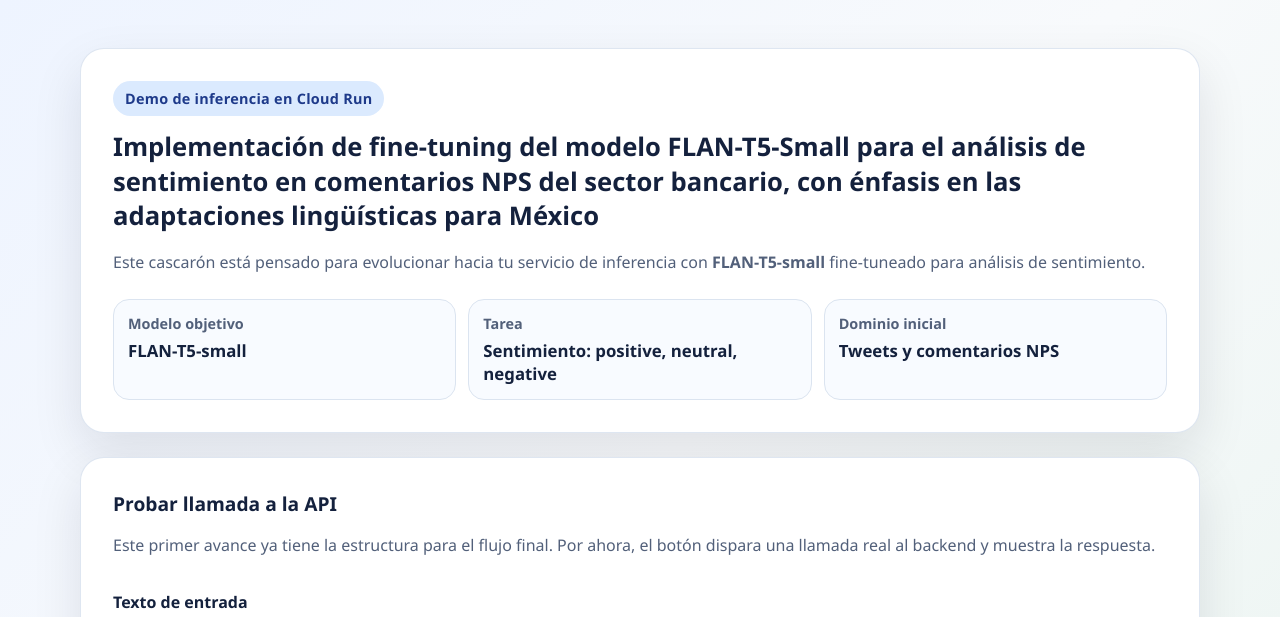
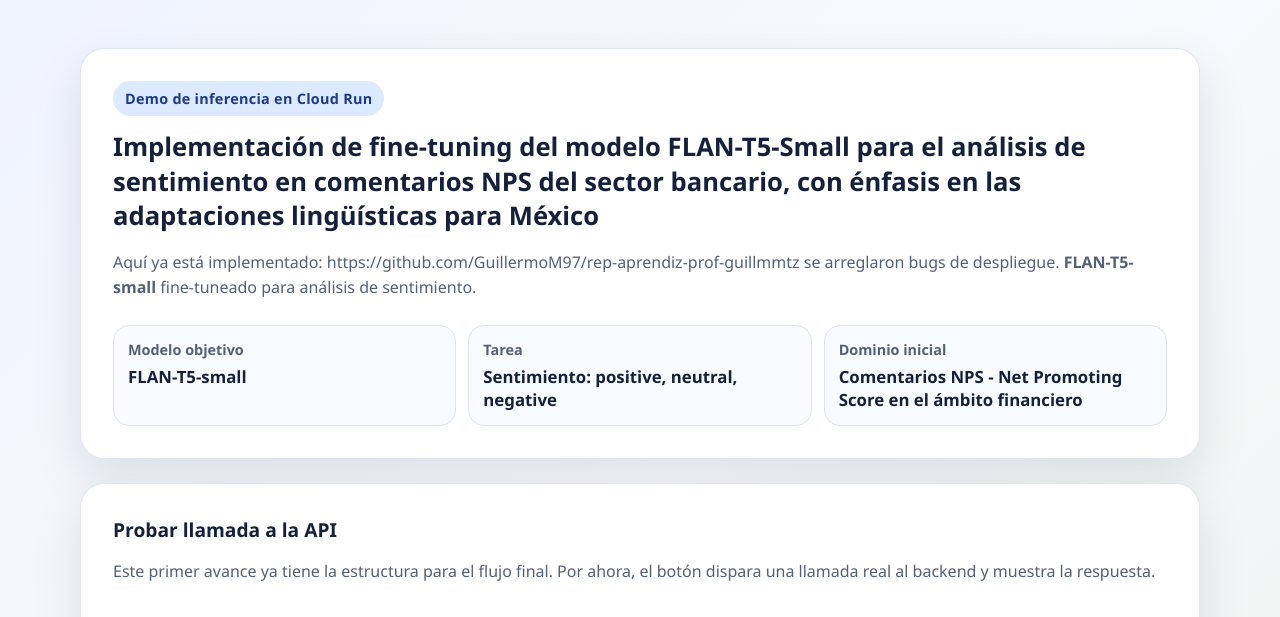
Before and after one commit to GuillermoM97/rep-aprendiz-prof-guillmmtz, a Flask app: page / in a window 1280 px wide. Shown: the top 617 px of the page. Run offline with Flask 3, Linux system fonts and the light colour scheme.

Commit message:
HTML editado

```diff
--- a/templates/index.html
+++ b/templates/index.html
@@ -211,7 +211,7 @@
         <span class="eyebrow">Demo de inferencia en Cloud Run</span>
         <h1>Implementación de fine-tuning del modelo FLAN-T5-Small para el análisis de sentimiento en comentarios NPS del sector bancario, con énfasis en las adaptaciones lingüísticas para México</h1>
         <p>
-          Este cascarón está pensado para evolucionar hacia tu servicio de inferencia con
+         Aquí ya está implementado: https://github.com/GuillermoM97/rep-aprendiz-prof-guillmmtz se arreglaron bugs de despliegue.
           <strong>FLAN-T5-small</strong> fine-tuneado para análisis de sentimiento.
         </p>
         <div class="summary">
@@ -225,7 +225,7 @@
           </div>
           <div class="metric">
             <strong>Dominio inicial</strong>
-            <span>Tweets y comentarios NPS</span>
+            <span>Comentarios NPS - Net Promoting Score en el ámbito financiero</span>
           </div>
         </div>
       </article>
```
